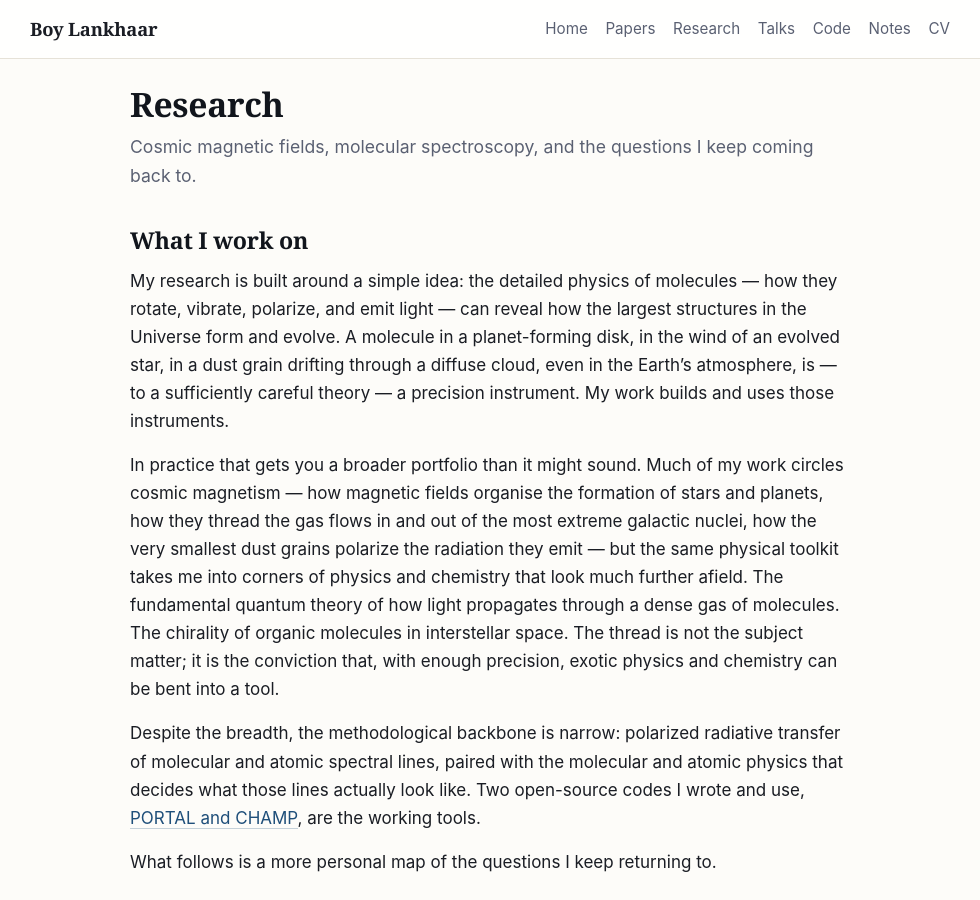
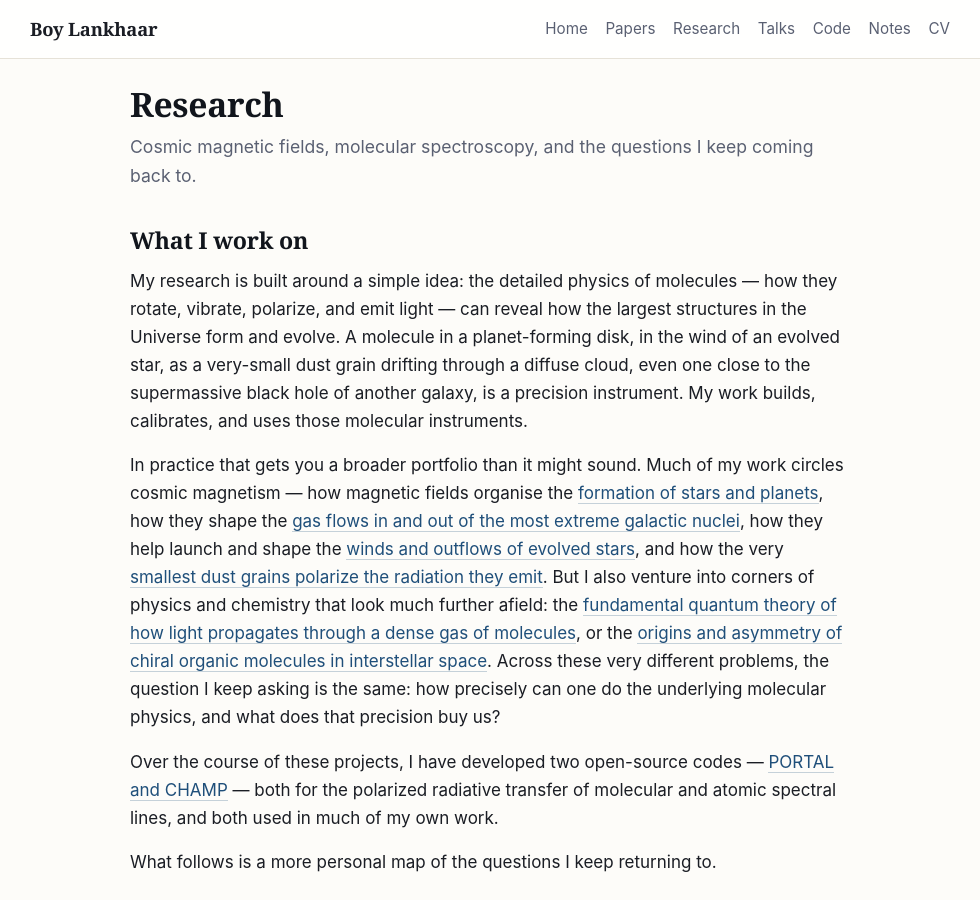
Before and after one commit to blankhaar/blankhaar.github.io, a Jekyll site: the page built from research.md, in a window 1280 px wide and 900 px high. Shown: the whole window, without its empty margins (150-1130 px from the left). Built offline with Jekyll 4.4.1, drawn with Linux system fonts in a browser that asks for light colours.

Commit message:
Research intro: add paper links per topic; rewrite closing sentence; reframe codes paragraph honestly

```diff
--- a/research.md
+++ b/research.md
@@ -7,11 +7,11 @@ permalink: /research/
 
 ## What I work on
 
-My research is built around a simple idea: the detailed physics of molecules — how they rotate, vibrate, polarize, and emit light — can reveal how the largest structures in the Universe form and evolve. A molecule in a planet-forming disk, in the wind of an evolved star, in a dust grain drifting through a diffuse cloud, even in the Earth's atmosphere, is — to a sufficiently careful theory — a precision instrument. My work builds and uses those instruments.
+My research is built around a simple idea: the detailed physics of molecules — how they rotate, vibrate, polarize, and emit light — can reveal how the largest structures in the Universe form and evolve. A molecule in a planet-forming disk, in the wind of an evolved star, as a very-small dust grain drifting through a diffuse cloud, even one close to the supermassive black hole of another galaxy, is a precision instrument. My work builds, calibrates, and uses those molecular instruments.
 
-In practice that gets you a broader portfolio than it might sound. Much of my work circles cosmic magnetism — how magnetic fields organise the formation of stars and planets, how they thread the gas flows in and out of the most extreme galactic nuclei, how the very smallest dust grains polarize the radiation they emit — but the same physical toolkit takes me into corners of physics and chemistry that look much further afield. The fundamental quantum theory of how light propagates through a dense gas of molecules. The chirality of organic molecules in interstellar space. The thread is not the subject matter; it is the conviction that, with enough precision, exotic physics and chemistry can be bent into a tool.
+In practice that gets you a broader portfolio than it might sound. Much of my work circles cosmic magnetism — how magnetic fields organise the [formation of stars and planets]({{ '/papers/tw-hya-magnetic-field/' | relative_url }}), how they shape the [gas flows in and out of the most extreme galactic nuclei]({{ '/papers/zw049-oh-megamaser-fountain/' | relative_url }}), how they help launch and shape the [winds and outflows of evolved stars]({{ '/papers/agb-envelopes-line-polarization/' | relative_url }}), and how the very [smallest dust grains polarize the radiation they emit]({{ '/papers/dust-grain-quantum-alignment/' | relative_url }}). But I also venture into corners of physics and chemistry that look much further afield: the [fundamental quantum theory of how light propagates through a dense gas of molecules]({{ '/papers/many-body-radiative-transfer/' | relative_url }}), or the [origins and asymmetry of chiral organic molecules in interstellar space](https://doi.org/10.1051/0004-6361/202244295). Across these very different problems, the question I keep asking is the same: how precisely can one do the underlying molecular physics, and what does that precision buy us?
 
-Despite the breadth, the methodological backbone is narrow: polarized radiative transfer of molecular and atomic spectral lines, paired with the molecular and atomic physics that decides what those lines actually look like. Two open-source codes I wrote and use, [PORTAL and CHAMP]({{ '/code/' | relative_url }}), are the working tools.
+Over the course of these projects, I have developed two open-source codes — [PORTAL and CHAMP]({{ '/code/' | relative_url }}) — both for the polarized radiative transfer of molecular and atomic spectral lines, and both used in much of my own work.
 
 What follows is a more personal map of the questions I keep returning to.
 
```
